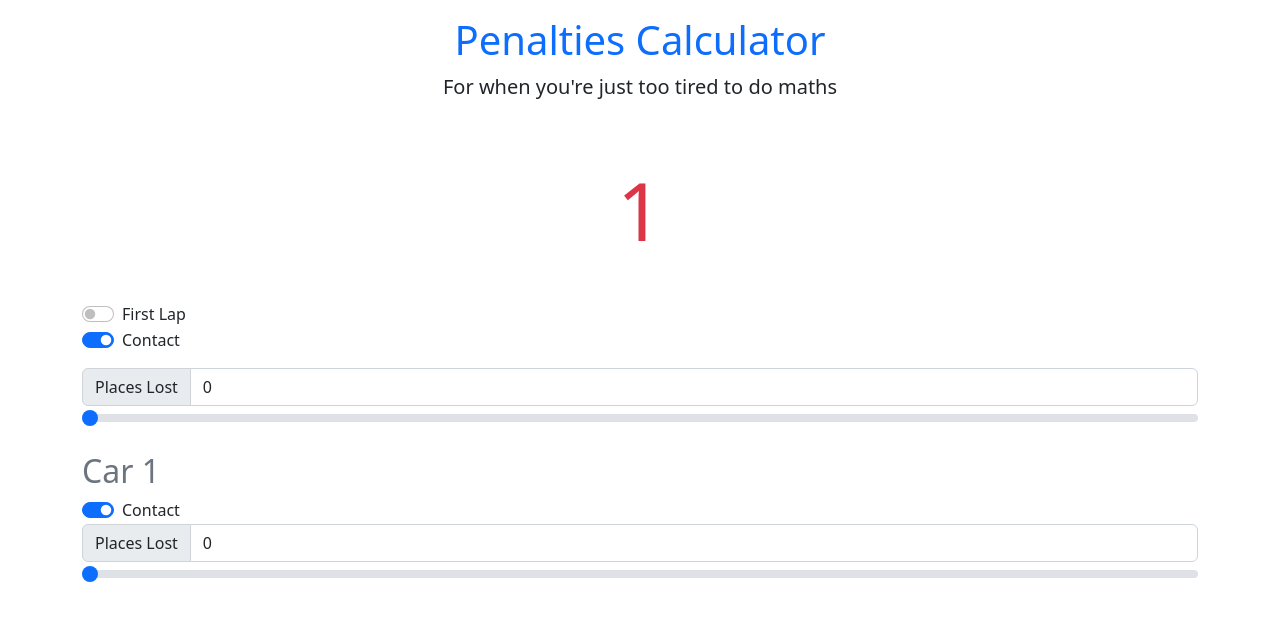
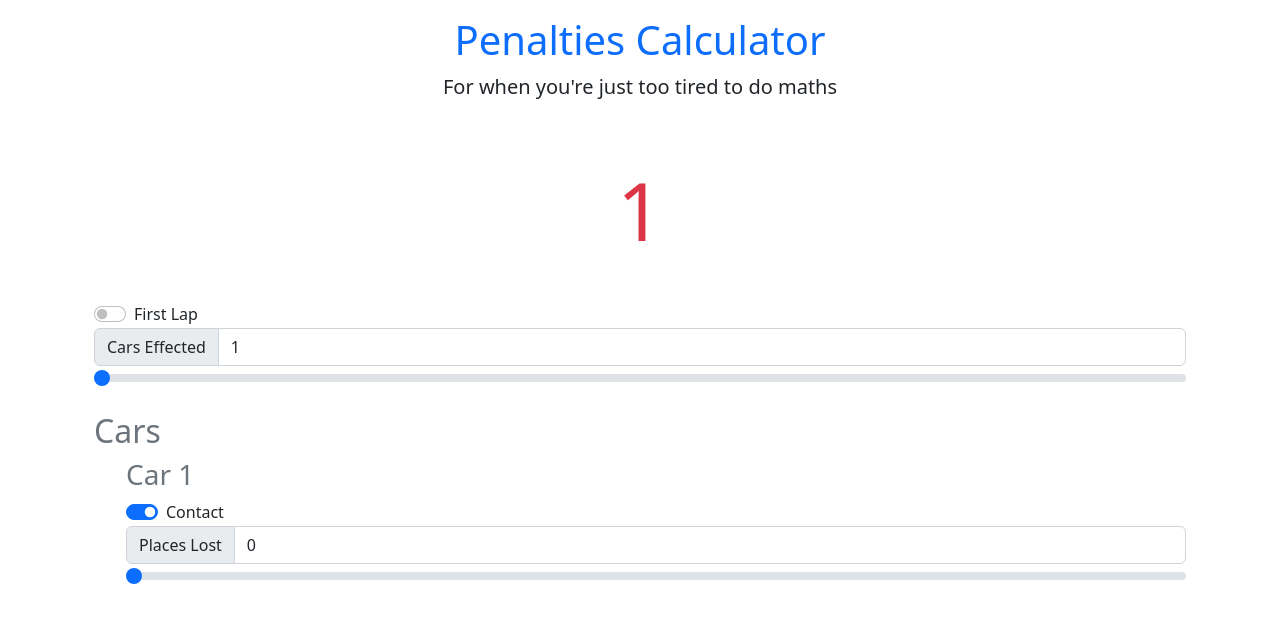
Before and after one commit to girotobial/penalties, a Svelte app: page / in a window 1280 px wide. Shown: the top 622 px of the page. Built offline with nearby package versions, Linux system fonts and the light colour scheme.

Commit message:
add multiple cars

```diff
--- a/src/App.svelte
+++ b/src/App.svelte
@@ -1,13 +1,11 @@
 <script lang="ts">
   import Penalty from "./lib/Penalty.svelte";
-  import PlacesLost from "./lib/PlacesLost.svelte";
+  import Slider from "./lib/Slider.svelte";
   import TickBox from "./lib/TickBox.svelte";
   import Car from "./lib/Car.svelte";
+  import type { Car as CarType } from "./types";
 
-  let placesLost = 0;
   let lapOne = false;
-  let contact = true;
-  let contactPoints = 0;
   let firstLapMultiplier = 1;
 
   $: if (lapOne) {
@@ -16,28 +14,60 @@
     firstLapMultiplier = 1;
   }
 
-  $: if (contact) {
-    contactPoints = 1;
-  } else {
-    contactPoints = 0;
+  let numCars = 1;
+
+  let cars: Array<CarType> = [
+    {
+      contact: true,
+      placesLost: 0,
+    },
+  ];
+
+  function adjustCars() {
+    let new_cars = [];
+    for (let i = 0; i < numCars; i++) {
+      new_cars.push({
+        contact: true,
+        placesLost: 0,
+      });
+    }
+    cars = new_cars;
   }
 
+  $: placesLost = cars.reduce((t, car) => t + car.placesLost, 0);
+  $: contactPoints = cars.reduce((t, car) => t + Number(car.contact), 0);
   $: penaltyPoints = firstLapMultiplier * (0.5 * placesLost + contactPoints);
 </script>
 
 <main>
-  <div class="container">
+  <div class="container-sm">
     <div class="content">
       <h1 class="text-primary">Penalties Calculator</h1>
       <p class="lead">For when you're just too tired to do maths</p>
     </div>
     <Penalty points={penaltyPoints} />
-    <div class="mb-3">
+    <div class="container-md mb-3">
       <TickBox bind:value={lapOne} label="First Lap" />
-      <TickBox bind:value={contact} label="Contact" />
+      <Slider
+        bind:value={numCars}
+        name="Cars Effected"
+        min={1}
+        max={5}
+        on:change={adjustCars}
+      />
     </div>
-    <PlacesLost bind:value={placesLost} name="Places Lost" min={0} max={50} />
-    <Car />
+    <div class="container">
+      <h2 class="text-secondary">Cars</h2>
+      <ul>
+        {#each cars as car, id}
+          <Car
+            bind:contact={car.contact}
+            bind:placesLost={car.placesLost}
+            id={id + 1}
+          />
+        {/each}
+      </ul>
+    </div>
   </div>
 </main>
 
--- a/src/lib/Car.svelte
+++ b/src/lib/Car.svelte
@@ -1,22 +1,20 @@
 <script lang="ts">
   import type { Car } from "../types";
-  import PlacesLost from "./PlacesLost.svelte";
+  import Slider from "./Slider.svelte";
   import TickBox from "./TickBox.svelte";
 
   export let id: number = 1;
-  export const car: Car = {
-    contact: true,
-    placesLost: 0,
-  };
+  export let contact: boolean;
+  export let placesLost: number;
   const min = 0;
   const max = 50;
 </script>
 
 <div class="mb-3">
-  <h2 class="text-secondary">Car {id}</h2>
+  <h3 class="text-secondary">Car {id}</h3>
   <div class="mb-3">
-    <TickBox bind:value={car.contact} label="Contact" />
-    <PlacesLost bind:value={car.placesLost} name="Places Lost" {min} {max} />
+    <TickBox bind:value={contact} label="Contact" />
+    <Slider bind:value={placesLost} name="Places Lost" {min} {max} />
   </div>
 </div>
 
--- a/src/lib/PlacesLost.svelte
+++ b/src/lib/Slider.svelte
@@ -1,8 +1,16 @@
 <script lang="ts">
+  import { createEventDispatcher } from "svelte";
+
   export let value: number;
   export let max: number;
   export let min: number;
   export let name: string;
+
+  const dispatch = createEventDispatcher();
+
+  function annouceChange() {
+    dispatch("change");
+  }
 
   $: sliderName = name + "-slider";
   $: inputName = name + "-input";
@@ -16,6 +24,7 @@
       class="form-control"
       aria-label={inputName}
       bind:value
+      on:change={annouceChange}
     />
   </div>
   <input
@@ -26,5 +35,6 @@
     step="1"
     aria-label={sliderName}
     bind:value
+    on:change={annouceChange}
   />
 </div>
```
